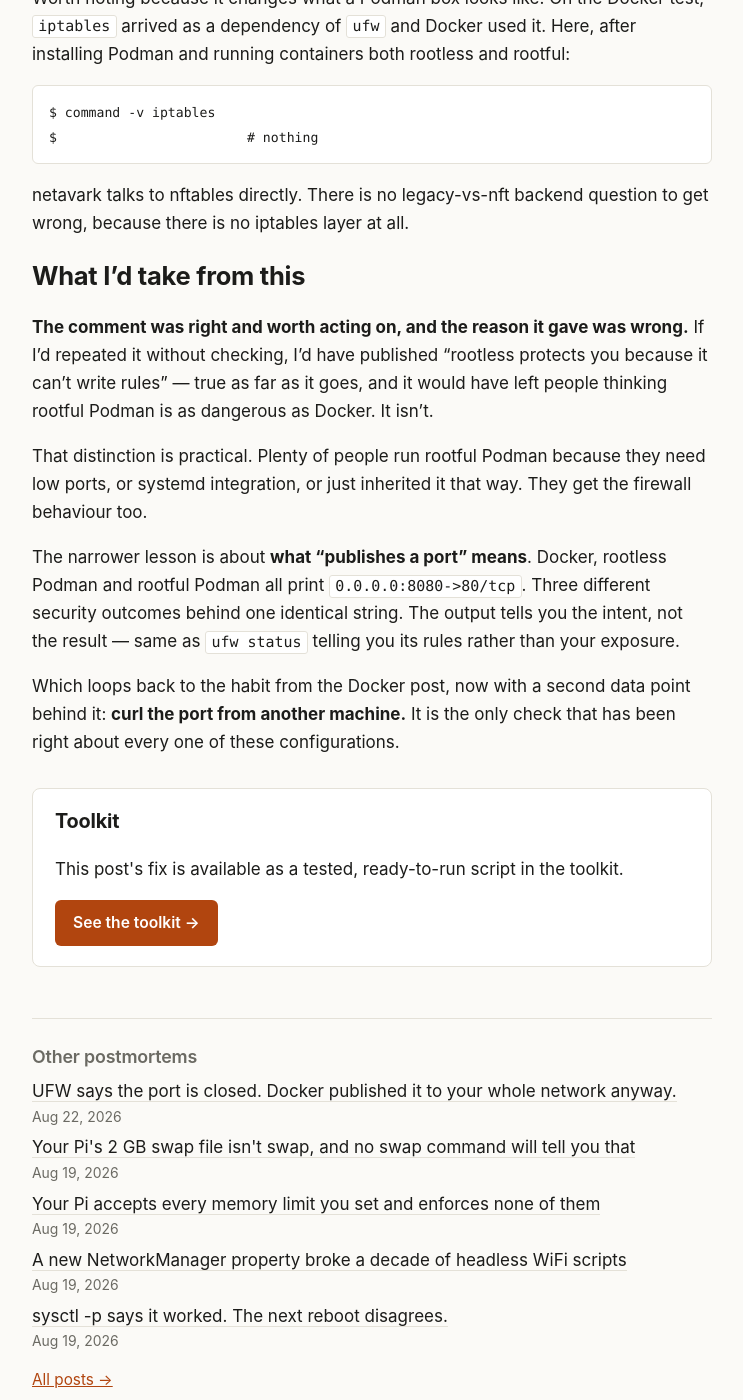
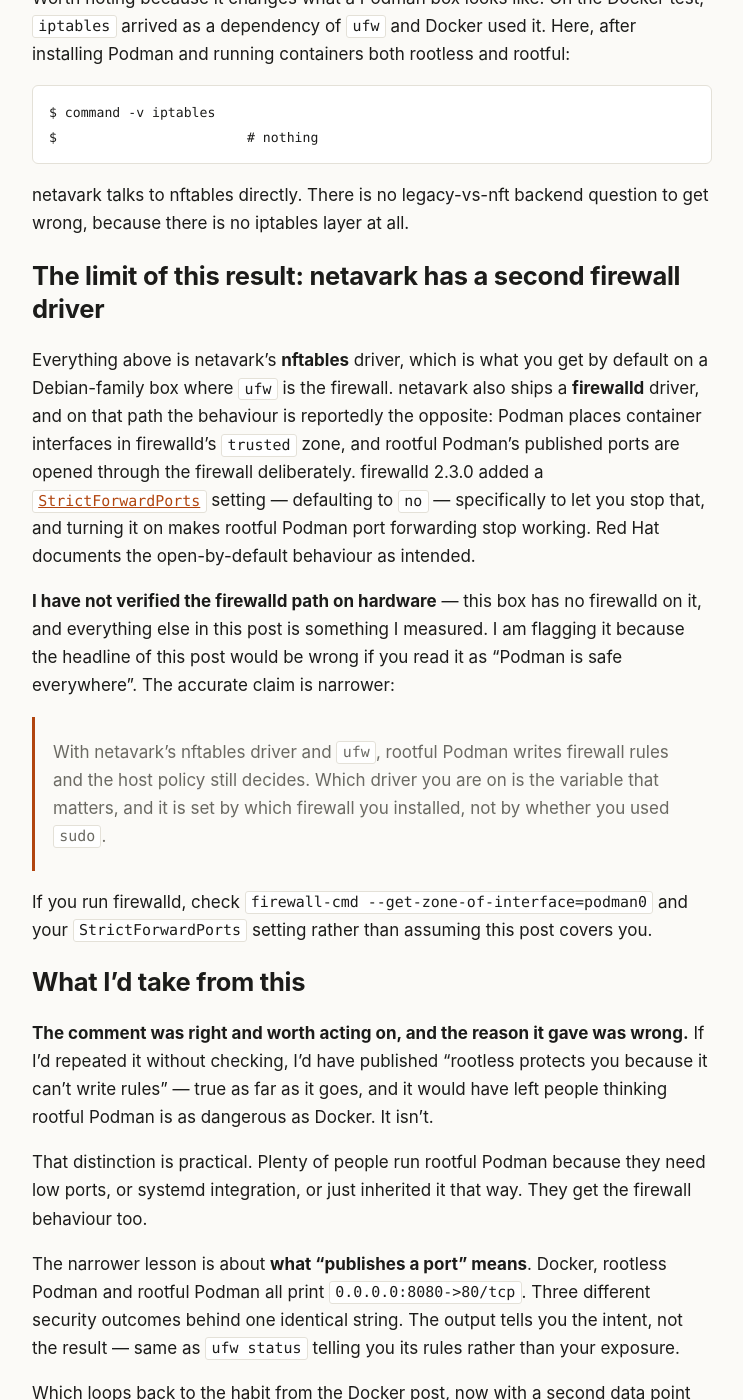
Before and after one commit to mitoyosh/homelab-postmortem, a Jekyll site: the page built from _posts/2026-08-25-podman-respects-your-firewall.md, in a window 1280 px wide and 1400 px high, scrolled down 4636 px. Shown: the whole window, without its empty margins (268-1011 px from the left). Built offline with Jekyll 4.4.1, drawn with Linux system fonts in a browser that asks for light colours.

Commit message:
Scope the Podman result to netavark's nftables driver
netavark also has a firewalld driver, where published ports on rootful Podman
are implicitly allowed — the opposite conclusion. Not verified here, and
labelled as such, but the post reads as too broad a claim without it.

```diff
--- a/_posts/2026-08-25-podman-respects-your-firewall.md
+++ b/_posts/2026-08-25-podman-respects-your-firewall.md
@@ -168,6 +168,32 @@
 
 netavark talks to nftables directly. There is no legacy-vs-nft backend question to get wrong, because there is no iptables layer at all.
 
+## The limit of this result: netavark has a second firewall driver
+
+Everything above is netavark's **nftables** driver, which is what you get by
+default on a Debian-family box where `ufw` is the firewall. netavark also ships
+a **firewalld** driver, and on that path the behaviour is reportedly the
+opposite: Podman places container interfaces in firewalld's `trusted` zone, and
+rootful Podman's published ports are opened through the firewall deliberately.
+firewalld 2.3.0 added a
+[`StrictForwardPorts`](https://firewalld.org/2024/11/strict-forward-ports)
+setting — defaulting to `no` — specifically to let you stop that, and turning it
+on makes rootful Podman port forwarding stop working. Red Hat documents the
+open-by-default behaviour as intended.
+
+**I have not verified the firewalld path on hardware** — this box has no
+firewalld on it, and everything else in this post is something I measured. I am
+flagging it because the headline of this post would be wrong if you read it as
+"Podman is safe everywhere". The accurate claim is narrower:
+
+> With netavark's nftables driver and `ufw`, rootful Podman writes firewall
+> rules and the host policy still decides. Which driver you are on is the
+> variable that matters, and it is set by which firewall you installed, not by
+> whether you used `sudo`.
+
+If you run firewalld, check `firewall-cmd --get-zone-of-interface=podman0` and
+your `StrictForwardPorts` setting rather than assuming this post covers you.
+
 ## What I'd take from this
 
 **The comment was right and worth acting on, and the reason it gave was wrong.** If I'd repeated it without checking, I'd have published "rootless protects you because it can't write rules" — true as far as it goes, and it would have left people thinking rootful Podman is as dangerous as Docker. It isn't.
```
